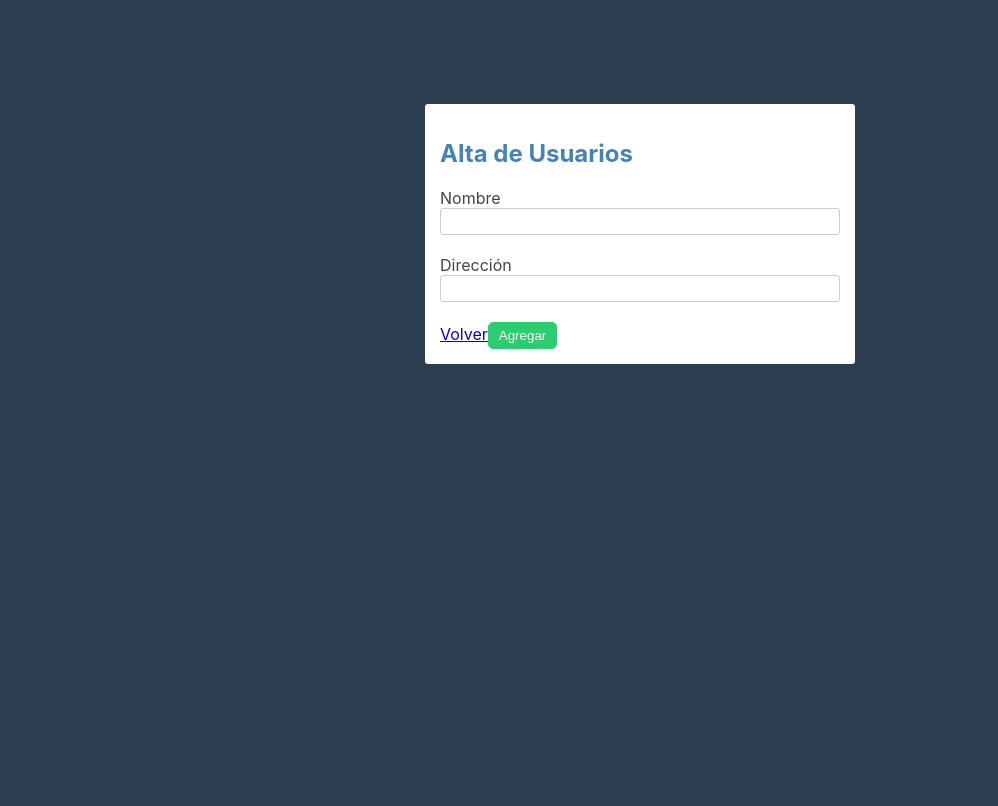
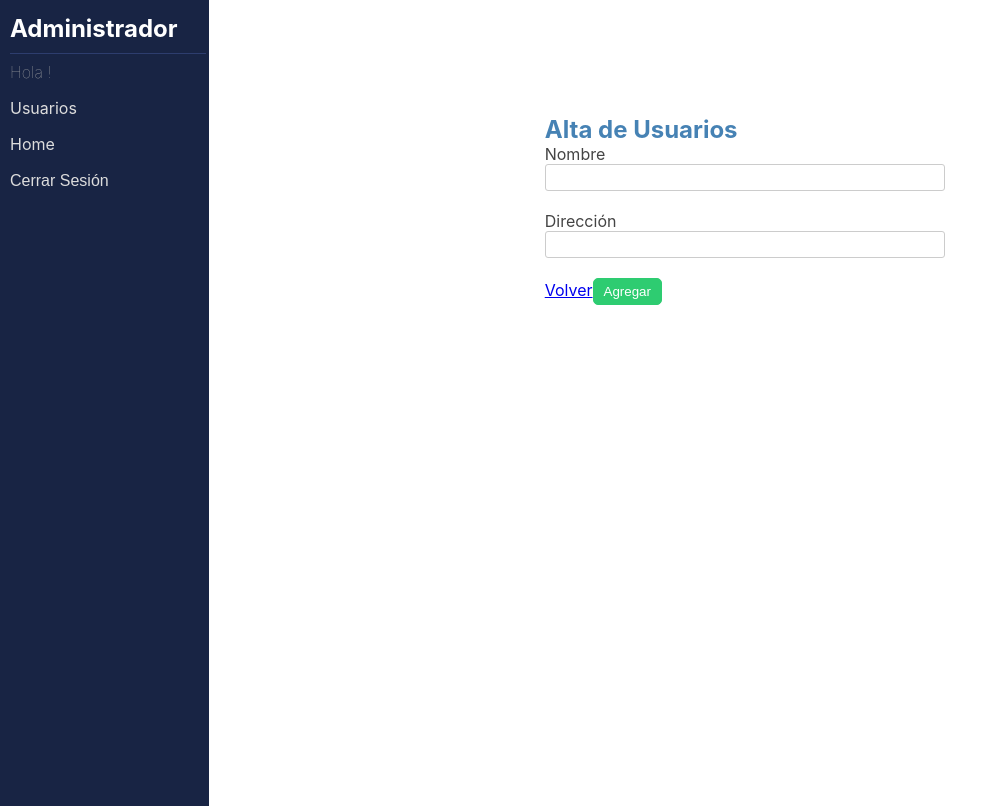
Before and after one commit to ctnfimac/mapa_de_transporte, a React (Create React App) app: page /admin/alta in a window 1280 px wide. Shown: the whole page, without its empty margins (0-998 px from the left). Built offline with nearby package versions, Linux system fonts and the light colour scheme; sample sign-in values are in the browser's storage.

Commit message:
Agrego estilos para el admin y el login. Tambien incorporo las funcionalidades de logearse y cerrar sesion en el navabar isquierdo

```diff
--- a/src/App.css
+++ b/src/App.css
@@ -1,4 +1,121 @@
+*{
+	margin: 0;
+	padding: 0;
+	box-sizing: content-box;
+}
+
 .leaflet-container{
   width: 100%;
   height: 100vh;
 }
+
+
+/*Estilos para el menu superior y nav lateral izquierda*/
+.pagina{
+    display: flex;
+    flex-direction: column;
+}
+
+.menu_lateral{
+    width: 100%;
+    background-color: #182444;
+    height: 50px;
+    height: auto;
+	padding: 3px;
+}
+
+.menu_head{
+	display: flex;
+	justify-content: space-between;
+	align-items: center;
+	height: 50px;
+	border-bottom: 1px solid #2d3d6e;
+}
+
+.menu__titulo{
+	color: #fff;
+}
+
+.menu__usuario{
+	color: #aaa;
+	font-size: 1em;
+	font-weight: 100;
+	text-align: center;
+}
+
+.menu_head button{
+	width: 30px;
+	height: 30px;
+	background-color: steelblue;
+	cursor: pointer;
+	border: none;
+	border-radius: 2px;
+	margin-right: 10px;
+	color: #fff;
+}
+
+.menu__enlaces{
+	list-style: none;
+	margin: 0;
+}
+
+.menu__enlaces button{
+	background-color: #182444;
+	border: none;
+	font-size: 1em;
+	cursor: pointer;
+}
+
+.menu__enlaces li{
+	width: 100%;
+	padding: 8px 0;
+}
+
+.menu__link{
+	display: block;
+	margin: 0 auto;
+	text-decoration: none;
+	text-align: center;
+	color: #ddd;
+}
+
+.main{
+  width: 100%;
+  height: auto;
+  background-color: #fff;
+}
+
+
+@media screen and (min-width:768px){
+	.pagina{
+    	flex-direction: row;
+	}
+
+	.menu_lateral{
+		width: 200px;
+		height: 100vh;
+		padding-left: 10px;
+	}
+
+	.menu__titulo{
+		text-align: center;
+	}
+
+	.menu__usuario{
+		text-align: left;
+	}
+
+	.main{
+		width: calc(100vw - 190px);
+	}
+
+	.menu_head button{
+		display: none;
+	}
+
+	.menu__link{
+			display: inline;
+	}
+
+}
+/*Fin*/
--- a/src/App.js
+++ b/src/App.js
@@ -54,17 +54,17 @@ function App() {
 				<Route path="/" element={<Mapa />} />
 				<Route
 					path="admin/alta"
-					element={<ProtectedRoute user={user}> <Alta /> </ProtectedRoute>}
+					element={<ProtectedRoute user={user}> <Alta cerrarSesion={cerrarSesion} user={user} /> </ProtectedRoute>}
 				/>
 				<Route
 					path="admin/actualizar"
-					element={<ProtectedRoute user={user}><Actualizar /> </ProtectedRoute>}
+					element={<ProtectedRoute user={user}><Actualizar cerrarSesion={cerrarSesion} user={user} /> </ProtectedRoute>}
 				/>
 				<Route
 					path="admin"
 					element={
 						<ProtectedRoute user={user}>
-							<Usuarios cerrarSesion={cerrarSesion} />
+							<Usuarios cerrarSesion={cerrarSesion} user={user} />
 						</ProtectedRoute>
 					}
 				/>
--- /dev/null
+++ b/src/components/Admin/Base.js
@@ -0,0 +1,29 @@
+import {Link } from 'react-router-dom';
+
+const Base = ({user,cerrarSesion,children}) => {
+    return(
+        <div className="pagina">
+            <nav className="menu_lateral">
+                <div className="menu_head">
+                    <h1 className="menu__titulo">Administrador</h1>
+                    <button> <svg xmlns="http://www.w3.org/2000/svg" width="24" height="24" fill="currentColor" className="bi bi-list" viewBox="0 0 16 16">
+                        <path d="M2.5 12a.5.5 0 0 1 .5-.5h10a.5.5 0 0 1 0 1H3a.5.5 0 0 1-.5-.5zm0-4a.5.5 0 0 1 .5-.5h10a.5.5 0 0 1 0 1H3a.5.5 0 0 1-.5-.5zm0-4a.5.5 0 0 1 .5-.5h10a.5.5 0 0 1 0 1H3a.5.5 0 0 1-.5-.5z" />
+                    </svg></button>
+                </div>
+                <ul className="menu__enlaces">
+                    <li><h2 className="menu__usuario">Hola {user.name}!</h2></li>
+                    <li><Link className="menu__link" to="/admin">Usuarios</Link></li>
+                    <li><Link className="menu__link" to="/">Home</Link></li>
+                    <li><button className="menu__link" onClick={()=>cerrarSesion()} >Cerrar Sesión</button></li>
+                </ul>
+            </nav>
+            <main className="main">
+                {
+                    children
+                }
+            </main>
+        </div>
+    )
+}
+
+export default Base;
--- /dev/null
+++ b/src/components/Admin/Login/Login.css
@@ -0,0 +1,45 @@
+/*Estilos del Login*/
+body{
+    background-color: #182444;
+}
+
+.login_form{
+	margin: 0 auto;
+    margin-top: 15%;
+	align-content: center;
+	width: 200px;
+	padding: 20px;
+    border: 1px solid steelblue;
+}
+
+.login_form p{
+	margin-bottom: 10px;
+}
+
+.login_form label{
+	color: lightgray;
+    font-size: .9em;
+}
+
+.login_form input{
+	padding: 4px;
+	border: 1px solid #ccc;
+	border-radius: 2px;
+}
+
+.login_button{
+	padding: 5px 15px;
+	background-color: steelblue;
+	color: #ddd;
+	border: none;
+	border-radius: 2px;
+    margin-top: 13px;
+    font-size: 1.1em;
+    cursor: pointer;
+}
+
+.link_admin{
+    color: #fff;
+    padding-left: 5px;
+}
+/*Fin Estilos del Login*/
--- a/src/components/Admin/Login/Login.js
+++ b/src/components/Admin/Login/Login.js
@@ -1,9 +1,10 @@
 import {Link} from 'react-router-dom';
+import './Login.css'
 
 const Login = ({loginDeAdministrador, user}) => {
     return(
         <>
-        <form onSubmit={e => loginDeAdministrador(e)} >
+        <form className="login_form" onSubmit={e => loginDeAdministrador(e)} >
             <p>
                 <label htmlFor="nombre">Nombre</label><br/>
                 <input type="text" name="nombre" id="nombre"/>
@@ -12,9 +13,9 @@ const Login = ({loginDeAdministrador, user}) => {
                 <label htmlFor="password">Password</label><br />
                 <input type="password" name="password" id="password"/>
             </p>
-            <button>Ingresar</button>
+            <button className="login_button">Login</button>
+            {user && <Link className="link_admin" to="/admin"> Ir al Admin </Link>}
         </form>
-        {user && <Link to="/admin"> Ir al Admin </Link>}
         </>
     )
 }
--- a/src/components/Admin/actualizar/Actualizar.css
+++ b/src/components/Admin/actualizar/Actualizar.css
@@ -1,8 +1,3 @@
-body{
-    background-color: #2c3e50;
-    padding: 4px;
-}
-
 
 .form__container{
     background-color: #fff;
@@ -32,10 +27,6 @@ body{
     color: steelblue;
 }
 
-.form__alta{
-
-}
-
 .form__item{
     display: flex;
     flex-direction: column;
--- a/src/components/Admin/actualizar/Actualizar.js
+++ b/src/components/Admin/actualizar/Actualizar.js
@@ -1,8 +1,9 @@
 import { useState } from 'react';
 import {Link, useLocation} from 'react-router-dom';
+import Base from '../Base';
 import './Actualizar.css';
 
-const Actualizar = () => {
+const Actualizar = ({ cerrarSesion, user }) => {
     let data = useLocation();
     const [nombre, setNombre] = useState(data.state.nombre)
     const [direccion, setDireccion] = useState(data.state.direccion)
@@ -53,6 +54,7 @@ const Actualizar = () => {
     }
 
     return(
+        <Base user={user} cerrarSesion={cerrarSesion}>
             <div className="form__container">
                 {respuesta ==='ok' && <p className="form__respuesta correcta">Usuario actualizado correctamente</p>}
                 {respuesta ==='nook' && <p className="form__respuesta incorrecta">Error el el formulario</p>}
@@ -83,6 +85,7 @@ const Actualizar = () => {
 
                 </form>
             </div>
+        </Base>
     )
 }
 
--- a/src/components/Admin/alta/Alta.css
+++ b/src/components/Admin/alta/Alta.css
@@ -1,9 +1,3 @@
-body{
-    background-color: #2c3e50;
-    padding: 4px;
-}
-
-
 .form__container{
     background-color: #fff;
     margin: 0 auto;
@@ -32,10 +26,6 @@ body{
     color: steelblue;
 }
 
-.form__alta{
-
-}
-
 .form__item{
     display: flex;
     flex-direction: column;
--- a/src/components/Admin/alta/Alta.js
+++ b/src/components/Admin/alta/Alta.js
@@ -1,8 +1,9 @@
 import { useState } from 'react';
 import {Link} from 'react-router-dom';
+import Base from '../Base';
 import './Alta.css';
 
-const Alta = () => {
+const Alta = ({ cerrarSesion, user }) => {
     const [nombre, setNombre ] = useState('')
     const [direccion, setDireccion ] = useState('')
     const [respuesta, setRespuesta ] = useState(null)
@@ -50,6 +51,7 @@ const Alta = () => {
     }
 
     return(
+        <Base user={user} cerrarSesion={cerrarSesion}>
             <div className="form__container">
                 {respuesta ==='ok' && <p className="form__respuesta correcta">Usuario agregado correctamente</p>}
                 {respuesta ==='nook' && <p className="form__respuesta incorrecta">Error el el formulario</p>}
@@ -80,6 +82,7 @@ const Alta = () => {
 
                 </form>
             </div>
+        </Base>
     )
 }
 
--- a/src/components/Admin/listado/Usuarios.css
+++ b/src/components/Admin/listado/Usuarios.css
@@ -1,44 +1,49 @@
 .usuarios__container{
     background-color: #fff;
-    margin: 0 auto;
-    max-width: 800px;
-    padding: 0px;
+    padding: 20px;
     border-radius: 3px;
-    margin-top: 100px;
-    padding: 10px;
 }
 
+.table_responsive{
+    overflow-x:auto;
+}
 .usuarios__container h2{
-    margin: 5px;
+    margin-bottom: 25px;
+    color:#444;
+    font-size: 1.6em;
 }
 
 .usuarios__table{
-    /* background-color: tomato; */
     width: 100%;
-    text-align: center;
+    text-align: left;
+    margin-top: 15px;
+    color: rgb(111, 122, 146);
 }
 
 .usuarios__table thead{
-    background-color: thistle;
+    background-color: #ddd;
+    color: #444;
 }
 
-.usuarios__table tbody td{
-    padding: 4px;
+
+.usuarios__table tbody td, .usuarios__table thead th{
+    padding: 5px;
 }
 
-.usuarios__table button, .usuarios__container .btn-add{
+.usuarios__table button, .usuarios__container .btn-add, .usuarios__table .btn-warning{
     padding: 5px 7px;
-    border-radius: 3px;
+    border-radius: 15px;
     background-color: tomato;
-    margin-left: 2px;
     color: #fff;
     text-decoration: none;
     border: none;
     cursor: pointer;
+    text-align: center;
+    font-size: .9em;
 }
 
-.usuarios__table .btn-danger{
-    background-color: tomato;
+.usuarios__table .btn-warning, .usuarios__table .btn-danger{
+    font-size: .7em;
 }
 
 .usuarios__table .btn-warning{
@@ -48,8 +53,5 @@
 
 .usuarios__container .btn-add{
     background-color: #27ae60;
-    padding: 8px 12px;
-    margin-bottom: 10px;
-    display: block;
-    width: 60px;
+    padding: 8px 20px;
 }
```
Also changed, not shown: src/components/Admin/listado/Usuarios.js (+10 -5 lines). Lines whose indentation alone changed are shown as unchanged.
